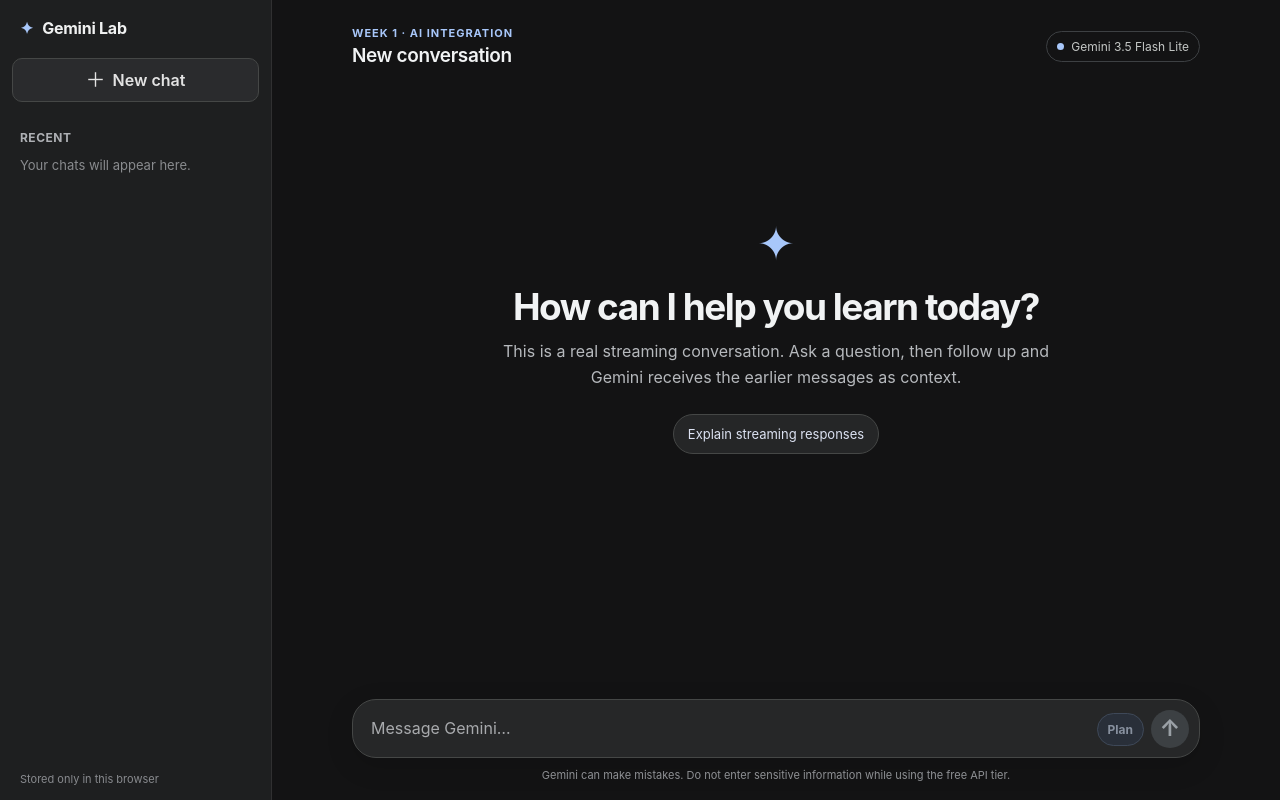
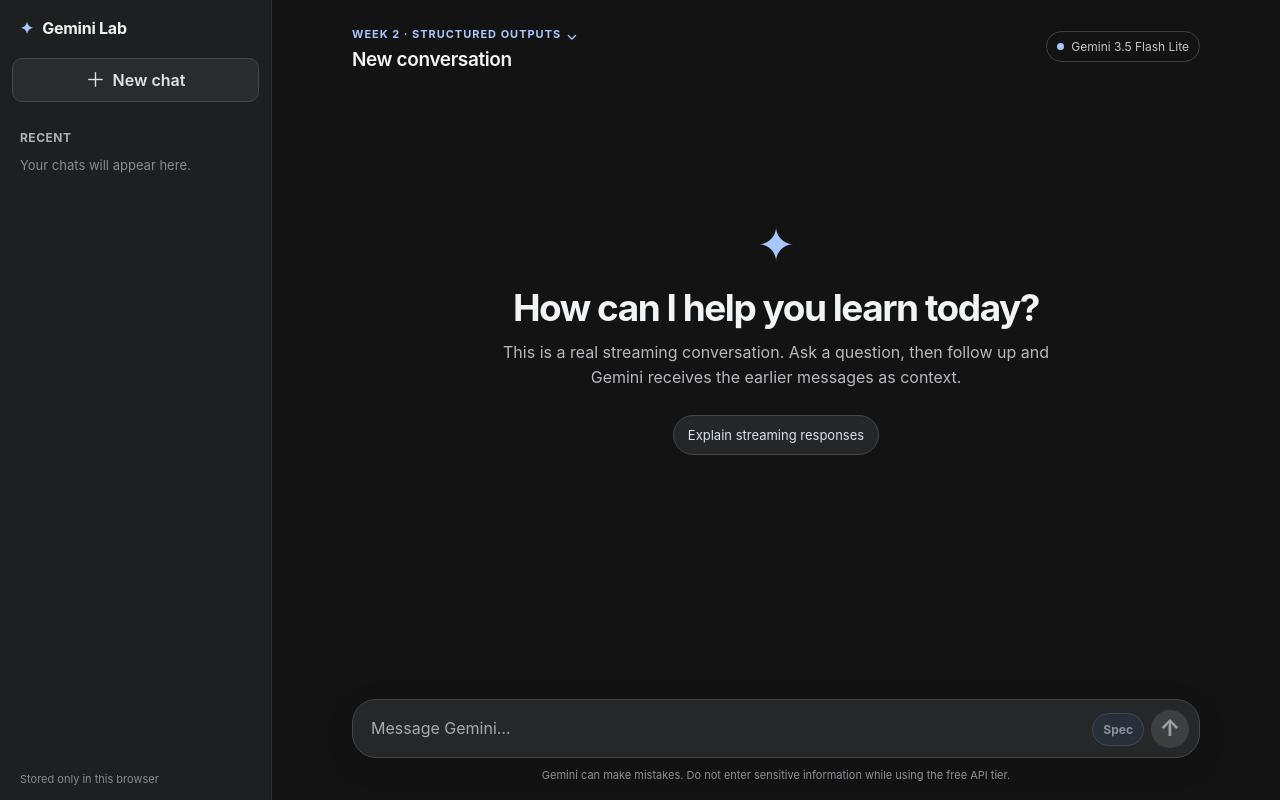
Before and after one commit to ahmedtehseen/streamwise-ai, a Next.js app: page / in a window 1280 px wide. Built offline with nearby package versions, Linux system fonts and the light colour scheme.

Commit message:
Align structured output with task specs

```diff
--- a/app/page.tsx
+++ b/app/page.tsx
@@ -4,13 +4,20 @@
 import Markdown from "react-markdown";
 import remarkGfm from "remark-gfm";
 
-type StudyPlan = {
+type LegacyStudyPlan = {
   title: string;
   objective: string;
   estimatedMinutes: number;
   steps: { title: string; detail: string; minutes: number }[];
 };
-type ChatMessage = { id: string; role: "user" | "assistant"; content: string; studyPlan?: StudyPlan };
+type TaskSpec = {
+  title: string;
+  summary: string;
+  priority: "low" | "medium" | "high";
+  acceptanceCriteria: string[];
+  implementationNotes: string[];
+};
+type ChatMessage = { id: string; role: "user" | "assistant"; content: string; studyPlan?: LegacyStudyPlan; taskSpec?: TaskSpec };
 type Conversation = { id: string; title: string; updatedAt: number; messages: ChatMessage[] };
 const STORAGE_KEY = "week-one-ai-chat-conversations";
 
@@ -34,7 +41,7 @@
   );
 }
 
-function StudyPlanCard({ plan }: { plan: StudyPlan }) {
+function StudyPlanCard({ plan }: { plan: LegacyStudyPlan }) {
   return (
     <section className="study-plan" aria-label="Structured study plan">
       <div className="plan-heading"><span>STRUCTURED PLAN</span><strong>{plan.estimatedMinutes} min</strong></div>
@@ -43,6 +50,18 @@
       <ol>
         {plan.steps.map((step, index) => <li key={`${step.title}-${index}`}><div><strong>{step.title}</strong><p>{step.detail}</p></div><span>{step.minutes}m</span></li>)}
       </ol>
+    </section>
+  );
+}
+
+function TaskSpecCard({ spec, onChange }: { spec: TaskSpec; onChange: (next: TaskSpec) => void }) {
+  return (
+    <section className="task-spec" aria-label="Editable structured task specification">
+      <div className="spec-heading"><span>STRUCTURED TASK SPEC</span><select value={spec.priority} onChange={(event) => onChange({ ...spec, priority: event.target.value as TaskSpec["priority"] })} aria-label="Task priority"><option value="low">Low priority</option><option value="medium">Medium priority</option><option value="high">High priority</option></select></div>
+      <input className="spec-title" value={spec.title} onChange={(event) => onChange({ ...spec, title: event.target.value })} aria-label="Task title" />
+      <textarea className="spec-summary" value={spec.summary} onChange={(event) => onChange({ ...spec, summary: event.target.value })} aria-label="Task summary" rows={2} />
+      <div className="spec-section"><h3>Acceptance criteria</h3><ul>{spec.acceptanceCriteria.map((criterion, index) => <li key={index}><input value={criterion} onChange={(event) => { const acceptanceCriteria = [...spec.acceptanceCriteria]; acceptanceCriteria[index] = event.target.value; onChange({ ...spec, acceptanceCriteria }); }} aria-label={`Acceptance criterion ${index + 1}`} /></li>)}</ul></div>
+      <div className="spec-section"><h3>Implementation notes</h3><ul>{spec.implementationNotes.map((note, index) => <li key={index}><input value={note} onChange={(event) => { const implementationNotes = [...spec.implementationNotes]; implementationNotes[index] = event.target.value; onChange({ ...spec, implementationNotes }); }} aria-label={`Implementation note ${index + 1}`} /></li>)}</ul></div>
     </section>
   );
 }
@@ -131,11 +150,15 @@
     } finally { setIsLoading(false); }
   }
 
-  async function createStudyPlan() {
-    const topic = input.trim();
-    if (!topic || isLoading) return;
+  function updateTaskSpec(conversationId: string, messageId: string, taskSpec: TaskSpec) {
+    updateMessages(conversationId, (current) => current.map((message) => message.id === messageId ? { ...message, taskSpec } : message));
+  }
 
-    const userMessage: ChatMessage = { id: crypto.randomUUID(), role: "user", content: `Create a study plan for: ${topic}` };
+  async function createTaskSpec() {
+    const request = input.trim();
+    if (!request || isLoading) return;
+
+    const userMessage: ChatMessage = { id: crypto.randomUUID(), role: "user", content: `Create a structured task spec for: ${request}` };
     const assistantMessage: ChatMessage = { id: crypto.randomUUID(), role: "assistant", content: "" };
     const existingMessages = activeConversation?.messages ?? [];
     const conversationId = activeConversation?.id ?? crypto.randomUUID();
@@ -143,17 +166,17 @@
     if (activeConversation) {
       updateMessages(conversationId, () => [...existingMessages, userMessage, assistantMessage]);
     } else {
-      setConversations((current) => [{ id: conversationId, title: topic.length > 42 ? `${topic.slice(0, 42)}…` : topic, updatedAt: Date.now(), messages: [...existingMessages, userMessage, assistantMessage] }, ...current]);
+      setConversations((current) => [{ id: conversationId, title: request.length > 42 ? `${request.slice(0, 42)}…` : request, updatedAt: Date.now(), messages: [...existingMessages, userMessage, assistantMessage] }, ...current]);
       setActiveConversationId(conversationId);
     }
     setInput("");
     setIsLoading(true);
 
     try {
-      const response = await fetch("/api/study-plan", { method: "POST", headers: { "Content-Type": "application/json" }, body: JSON.stringify({ topic }) });
-      const payload = await response.json() as { plan?: StudyPlan; error?: string };
-      if (!response.ok || !payload.plan) throw new Error(payload.error || "The study plan could not be created.");
-      updateMessages(conversationId, (current) => current.map((message) => message.id === assistantMessage.id ? { ...message, studyPlan: payload.plan } : message));
+      const response = await fetch("/api/task-spec", { method: "POST", headers: { "Content-Type": "application/json" }, body: JSON.stringify({ request }) });
+      const payload = await response.json() as { taskSpec?: TaskSpec; error?: string };
+      if (!response.ok || !payload.taskSpec) throw new Error(payload.error || "The task specification could not be created.");
+      updateMessages(conversationId, (current) => current.map((message) => message.id === assistantMessage.id ? { ...message, taskSpec: payload.taskSpec } : message));
     } catch (caughtError) {
       const error = caughtError instanceof Error ? caughtError.message : "Something went wrong.";
       updateMessages(conversationId, (current) => current.map((message) => message.id === assistantMessage.id ? { ...message, content: `Sorry, ${error}` } : message));
@@ -181,21 +204,21 @@
 
       <section className="chat-panel">
         <header className="topbar">
-          <div><p className="eyebrow">WEEK 1 · AI INTEGRATION</p><h1>{activeConversation?.title ?? "New conversation"}</h1></div>
+          <div><details className="learning-status"><summary>WEEK 2 · STRUCTURED OUTPUTS <span>⌄</span></summary><div className="learning-log"><p><strong>Week 1</strong><span>Streaming chat, history, deployment</span></p><p className="current"><strong>Week 2</strong><span>JSON schema, Zod validation, editable specs</span></p></div></details><h1>{activeConversation?.title ?? "New conversation"}</h1></div>
           <span className="model-pill"><span className="status-dot" /> Gemini 3.5 Flash Lite</span>
         </header>
         <section className="thread" aria-live="polite" aria-label="Chat messages">
           {messages.length === 0 ? (
             <div className="welcome"><span className="welcome-mark">✦</span><h2>How can I help you learn today?</h2><p>This is a real streaming conversation. Ask a question, then follow up and Gemini receives the earlier messages as context.</p><button type="button" className="prompt-chip" onClick={() => setInput("Explain streaming AI responses in a Next.js app using four short sections.")}>Explain streaming responses</button></div>
           ) : messages.map((message) => (
-            <article className={`message ${message.role}`} key={message.id}><div className="avatar">{message.role === "user" ? "T" : "✦"}</div><div className="message-body"><p className="message-role">{message.role === "user" ? "You" : "Gemini"}</p>{message.studyPlan ? <StudyPlanCard plan={message.studyPlan} /> : message.content ? <MarkdownMessage content={message.content} /> : <p>{isLoading ? <span className="typing">Thinking<span>…</span></span> : "No response received."}</p>}</div></article>
+            <article className={`message ${message.role}`} key={message.id}><div className="avatar">{message.role === "user" ? "T" : "✦"}</div><div className="message-body"><p className="message-role">{message.role === "user" ? "You" : "Gemini"}</p>{message.taskSpec ? <TaskSpecCard spec={message.taskSpec} onChange={(taskSpec) => updateTaskSpec(activeConversation!.id, message.id, taskSpec)} /> : message.studyPlan ? <StudyPlanCard plan={message.studyPlan} /> : message.content ? <MarkdownMessage content={message.content} /> : <p>{isLoading ? <span className="typing">Thinking<span>…</span></span> : "No response received."}</p>}</div></article>
           ))}
           <div ref={threadEndRef} />
         </section>
         <form className="composer" onSubmit={handleSubmit}>
           <label className="sr-only" htmlFor="prompt">Message</label>
           <textarea ref={inputRef} id="prompt" value={input} onChange={(event) => setInput(event.target.value)} onKeyDown={(event) => { if (event.key === "Enter" && !event.shiftKey) { event.preventDefault(); event.currentTarget.form?.requestSubmit(); } }} placeholder="Message Gemini…" rows={1} disabled={isLoading} />
-          <div className="composer-actions"><button className="plan-button" type="button" onClick={createStudyPlan} disabled={isLoading || !input.trim()} title="Create a structured study plan">Plan</button><button className="send-button" type="submit" disabled={isLoading || !input.trim()} aria-label="Send message">↑</button></div>
+          <div className="composer-actions"><button className="plan-button" type="button" onClick={createTaskSpec} disabled={isLoading || !input.trim()} title="Create an editable structured task spec">Spec</button><button className="send-button" type="submit" disabled={isLoading || !input.trim()} aria-label="Send message">↑</button></div>
         </form>
         <p className="disclaimer">Gemini can make mistakes. Do not enter sensitive information while using the free API tier.</p>
       </section>
```
